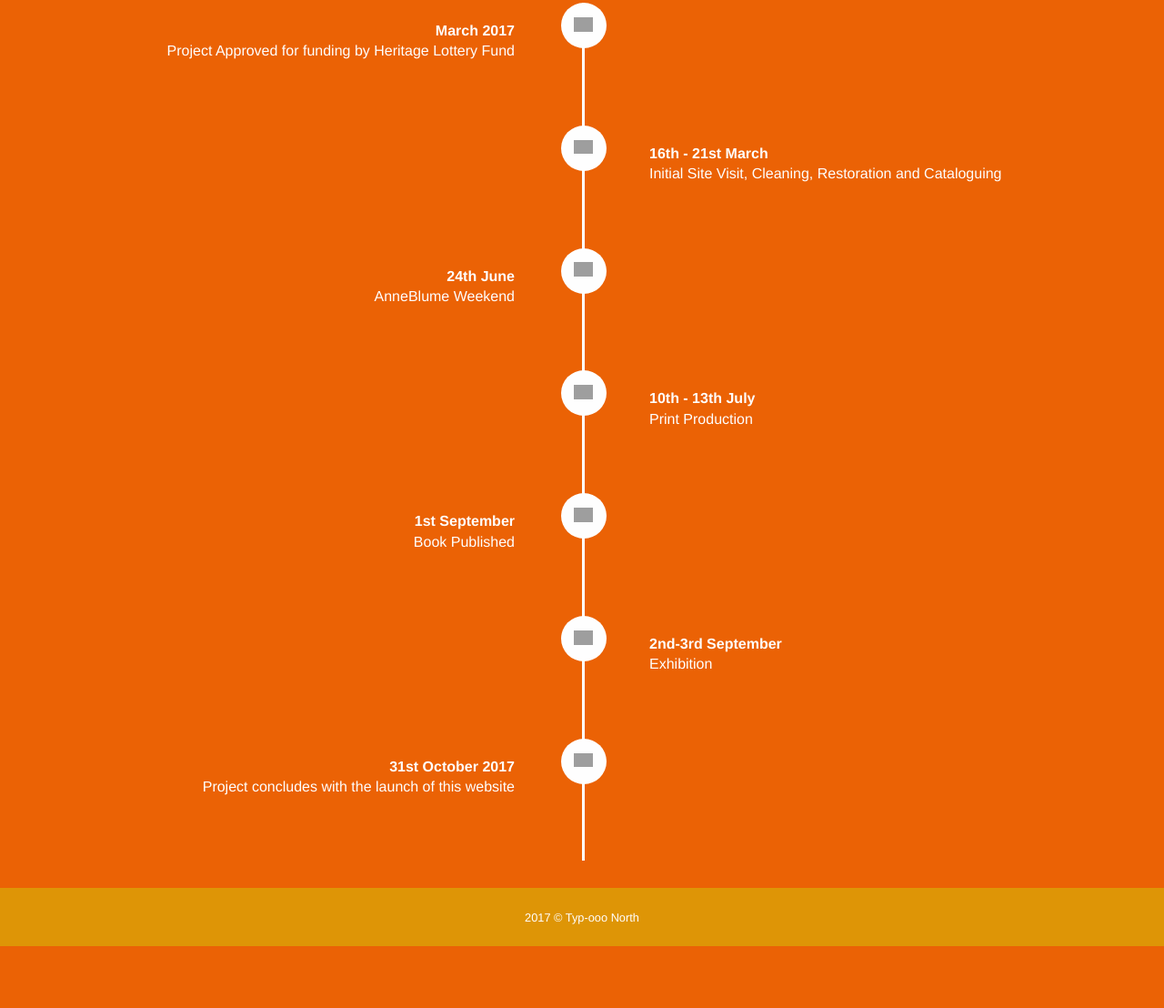
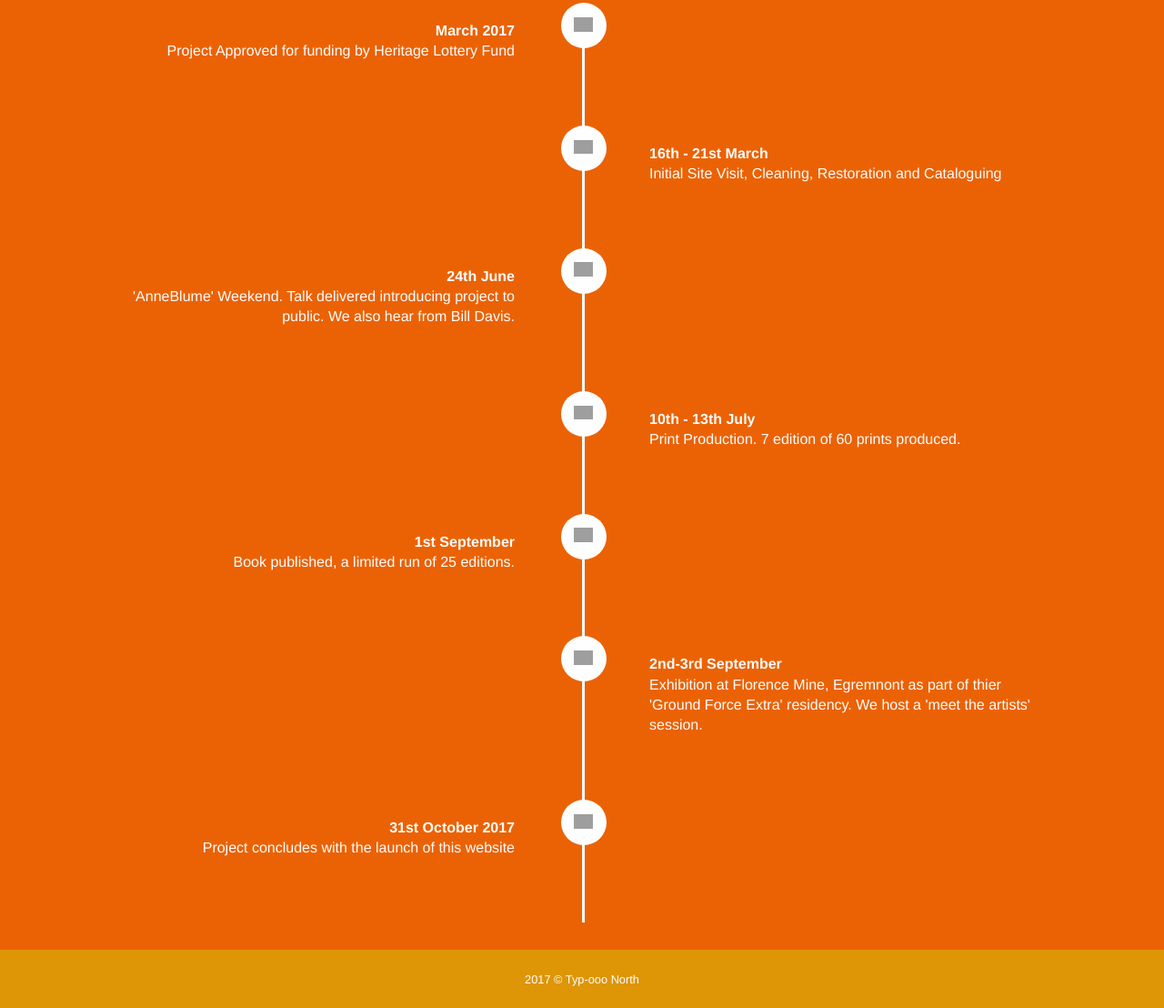
Before and after one commit to typooo-north/gwyneth, a plain HTML site: page index.html in a window 1280 px wide. Shown: the part 827-1935 px from the top of the page at 91% size. Before the commit the page ends 1867 px from the top, so only its background shows below. Drawn offline with Linux system fonts and the light colour scheme; grey boxes are pictures that could not be loaded; a web font is replaced by a local one.

Commit message:
Update index.html

```diff
--- a/index.html
+++ b/index.html
@@ -70,7 +70,7 @@
         <div class="timeline-content">
           <p class="timeline-content-date">24th June</h2>
           <p>
-            AnneBlume Weekend
+            'AnneBlume' Weekend. Talk delivered introducing project to public. We also hear from Bill Davis.
           </p>
         </div>
       </div>
@@ -82,7 +82,7 @@
         <div class="timeline-content right">
           <p class="timeline-content-date">10th - 13th July</h2>
           <p>
-            Print Production
+            Print Production. 7 edition of 60 prints produced.
           </p>
         </div>
       </div>
@@ -93,7 +93,7 @@
         </div>
         <div class="timeline-content">
           <p class="timeline-content-date">1st September</p>
-          <p>Book Published</p>
+          <p>Book published, a limited run of 25 editions.</p>
         </div>
       </div>
 
@@ -103,7 +103,7 @@
         </div>
         <div class="timeline-content right">
           <p class="timeline-content-date">2nd-3rd September</p>
-          <p> Exhibition</p>
+          <p> Exhibition at Florence Mine, Egremnont as part of thier 'Ground Force Extra' residency. We host a 'meet the artists' session.</p>
         </div>
       </div>
 
```
